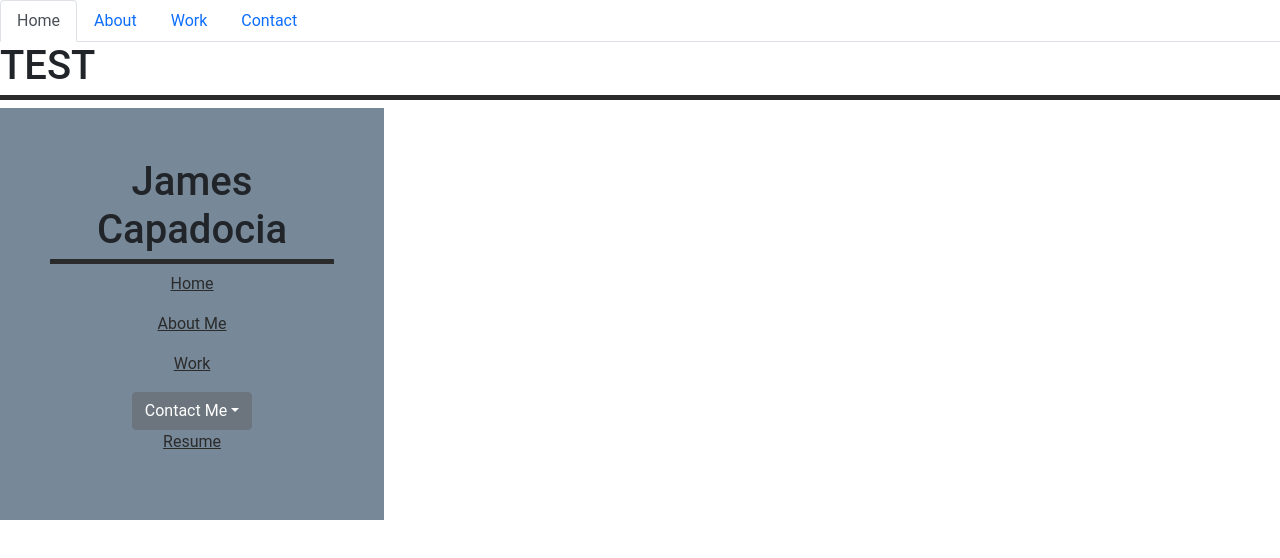
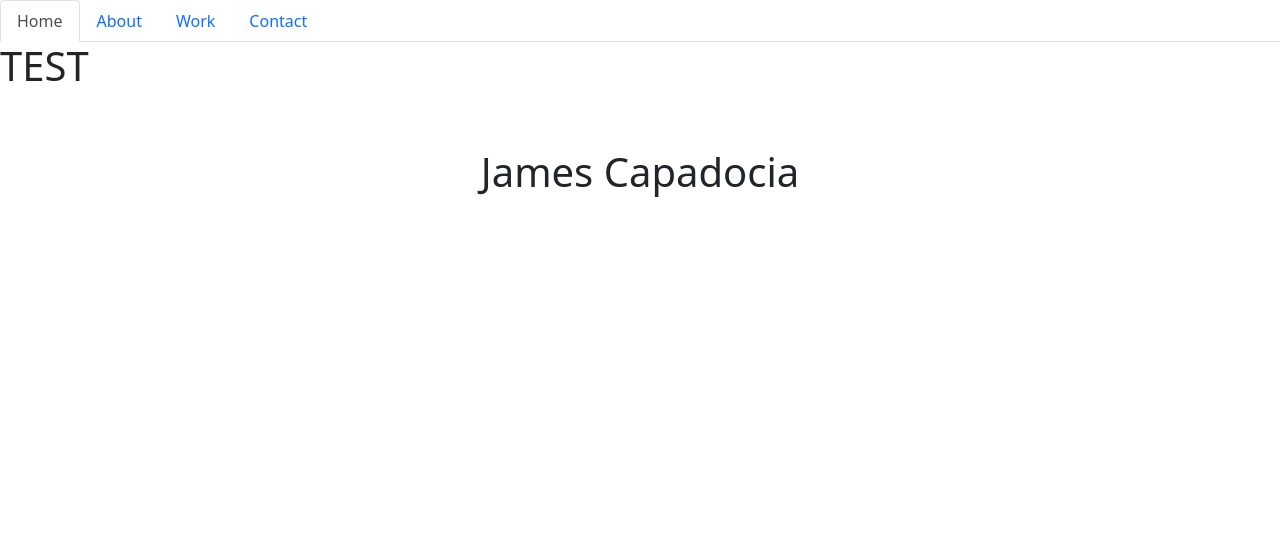
Before and after one commit to jcapadocia3/Personal-Portfolio-V3, a React (Create React App) app: page / in a window 1280 px wide. Shown: the top 558 px of the page. Built offline with nearby package versions, Linux system fonts and the light colour scheme.

Commit message:
Basic formatting stylings and cleanup of markup.

```diff
--- /dev/null
+++ b/src/components/pages/About/About.css
@@ -0,0 +1,9 @@
+h1 {
+    font-size: 75px;
+    padding-bottom: 50px;
+}
+
+.aboutMe {
+    text-align: center;
+    margin: 0 150px 0 150px;
+}
--- a/src/components/pages/Contact/Contact.js
+++ b/src/components/pages/Contact/Contact.js
@@ -1,5 +1,5 @@
 import React from 'react';
-import './style.css';
+// import './style.css';
 
 export default function Contact() {
   return (
--- a/src/components/pages/Contact/style.css
+++ /dev/null
@@ -1,175 +0,0 @@
-* {
-    font-family: 'Roboto', sans-serif;
-}
-
-h1 {
-    margin-top: 25px;
-    padding-bottom: 5px;
-    border-bottom: 5px solid rgb(43, 43, 43);
-}
-
-h2,
-h3 {
-    font-size: 45px;
-    padding-bottom: 20px;
-}
-
-footer {
-    text-align: center;
-    padding-top: 20px;
-    border-top: 5px solid rgb(43, 43, 43);
-}
-
-/* .nameTitle {
-    text-align: center;
-    width: 500px;
-} */
-
-.homeBody {
-    margin-top: 100px;
-    background-color: lightslategray;
-}
-
-.homeLayout {
-    text-align: center;
-}
-
-.mainCont {
-    display: flex;
-    text-align: center;
-    /* justify-content: center; */
-}
-
-.leftCont {
-    text-align: center;
-    /* border: 2px solid black; */
-    padding: 50px 50px 50px 50px;
-    background-color: lightslategray;
-    width: 20%;
-}
-
-.rightCont {
-    width: 80%;
-    padding: 30px 30px 30px 30px;
-    /* border: 2px solid black; */
-}
-
-/* .work {
-    display: flex;
-    justify-content: center;
-    flex-direction: column;
-    border: 2px solid black;
-} */
-
-.meCont {
-    background-color: lightslategray;
-}
-
-.avatar-1 {
-    width: 200px;
-    height: 215px;
-    border-radius: 50%;
-    border: 5px solid rgb(43, 43, 43);
-}
-
-.workCont {
-    display: flex;
-    flex-direction: column;
-    justify-content: center;
-    /* border: 2px solid green; */
-}
-
-.workItem {
-    /* width: 606px; */
-    margin-bottom: 50px;
-    /* border: 3px solid rgb(43, 43, 43); */
-    /* background-color: rgb(43, 43, 43); */
-}
-
-.workItem > p {
-    color: black;
-}
-
-.workImg {
-    margin-top: 10px;
-    border: 3px solid rgb(43, 43, 43);
-}
-
-.workTitle {
-    font-size: 25px;
-    font-weight: bold;
-    padding-top: 15px;
-}
-
-.contactInfo {
-    display: flex;
-    justify-content: center;
-}
-
-.contactInfo > p {
-    padding-right: 5px;
-}
-
-.dropdown-menu {
-    text-align: center;
-}
-
-.dropdown-item2 {
-    text-align: center;
-}
-
-.linkStyle {
-    color: rgb(43, 43, 43);
-    padding: 5px 5px 5px 5px;
-    border: 1px solid black;
-    border-radius: 7px;
-}
-
-#fastforward {
-    color: rgb(43, 43, 43);
-}
-
-@media screen and (max-width: 1450px) {
-
-    .leftCont {
-        width: 30%;
-    }
-
-}
-
-@media screen and (max-width: 1000px) {
-
-    body {
-        width: 100%;
-    }
-
-    img {
-        width: 100%;
-    }
-
-   .mainCont {
-       display: inline;
-   }
-
-   .leftCont {
-       width: 100%;
-   }
-
-   .rightCont {
-       width: 100%;
-   }
-
-   .footer {
-       width: auto;
-   }
-
-   .contactInfo {
-       display: flex;
-       flex-direction: column;
-   }
-
-   .hideMe {
-       display: none;
-   }
-
-}
--- a/src/components/pages/Home/Home.js
+++ b/src/components/pages/Home/Home.js
@@ -1,5 +1,5 @@
 import React from "react";
-import './style.css';
+import "./Home.css";
 
 export default function Home() {
   return (
@@ -7,56 +7,6 @@ export default function Home() {
       <div class="leftCont">
         <div class="avatar"></div>
         <h1>James Capadocia</h1>
-        <div class="navLinks">
-          <p>
-            <a id="fastforward" href="index.html">
-              Home
-            </a>
-          </p>
-          <p>
-            <a id="fastforward" href="aboutme.html">
-              About Me
-            </a>
-          </p>
-          <p>
-            <a id="fastforward" href="work.html">
-              Work
-            </a>
-          </p>
-          <div class="dropdownMenu">
-            <button
-              class="btn btn-secondary dropdown-toggle"
-              type="button"
-              id="dropdownMenuBtn"
-              data-toggle="dropdown"
-              aria-haspopup="true"
-              aria-expanded="false"
-            >
-              Contact Me
-            </button>
-            <div class="dropdown-menu" aria-labelledby="dropdownMenuButton">
-              <p class="dropdown-item">P: 847.730.7599</p>
-              <p class="dropdown-item">E: james.capadocia@gmail.com</p>
-              <a
-                class="dropdown-item2 dropdownLink blue"
-                href="https://linkedin.com/in/james-capadocia-156367217"
-              >
-                <span class="linkStyle">LinkedIn</span>
-              </a>
-              <a
-                class="dropdown-item2 dropdownLink blue"
-                href="https://github.com/jcapadocia3"
-              >
-                <span class="linkStyle">Github</span>
-              </a>
-            </div>
-          </div>
-          <p>
-            <a id="fastforward" href="./assets/images/NEW Resume.pdf">
-              Resume
-            </a>
-          </p>
-        </div>
       </div>
     </div>
   );
--- /dev/null
+++ b/src/components/pages/Home/home.css
@@ -0,0 +1,4 @@
+.mainCont {
+    text-align: center;
+    margin-top: auto;
+}
--- a/src/components/pages/Home/style.css
+++ /dev/null
@@ -1,175 +0,0 @@
-* {
-    font-family: 'Roboto', sans-serif;
-}
-
-h1 {
-    margin-top: 25px;
-    padding-bottom: 5px;
-    border-bottom: 5px solid rgb(43, 43, 43);
-}
-
-h2,
-h3 {
-    font-size: 45px;
-    padding-bottom: 20px;
-}
-
-footer {
-    text-align: center;
-    padding-top: 20px;
-    border-top: 5px solid rgb(43, 43, 43);
-}
-
-/* .nameTitle {
-    text-align: center;
-    width: 500px;
-} */
-
-.homeBody {
-    margin-top: 100px;
-    background-color: lightslategray;
-}
-
-.homeLayout {
-    text-align: center;
-}
-
-.mainCont {
-    display: flex;
-    text-align: center;
-    /* justify-content: center; */
-}
-
-.leftCont {
-    text-align: center;
-    /* border: 2px solid black; */
-    padding: 50px 50px 50px 50px;
-    background-color: lightslategray;
-    width: 20%;
-}
-
-.rightCont {
-    width: 80%;
-    padding: 30px 30px 30px 30px;
-    /* border: 2px solid black; */
-}
-
-/* .work {
-    display: flex;
-    justify-content: center;
-    flex-direction: column;
-    border: 2px solid black;
-} */
-
-.meCont {
-    background-color: lightslategray;
-}
-
-.avatar-1 {
-    width: 200px;
-    height: 215px;
-    border-radius: 50%;
-    border: 5px solid rgb(43, 43, 43);
-}
-
-.workCont {
-    display: flex;
-    flex-direction: column;
-    justify-content: center;
-    /* border: 2px solid green; */
-}
-
-.workItem {
-    /* width: 606px; */
-    margin-bottom: 50px;
-    /* border: 3px solid rgb(43, 43, 43); */
-    /* background-color: rgb(43, 43, 43); */
-}
-
-.workItem > p {
-    color: black;
-}
-
-.workImg {
-    margin-top: 10px;
-    border: 3px solid rgb(43, 43, 43);
-}
-
-.workTitle {
-    font-size: 25px;
-    font-weight: bold;
-    padding-top: 15px;
-}
-
-.contactInfo {
-    display: flex;
-    justify-content: center;
-}
-
-.contactInfo > p {
-    padding-right: 5px;
-}
-
-.dropdown-menu {
-    text-align: center;
-}
-
-.dropdown-item2 {
-    text-align: center;
-}
-
-.linkStyle {
-    color: rgb(43, 43, 43);
-    padding: 5px 5px 5px 5px;
-    border: 1px solid black;
-    border-radius: 7px;
-}
-
-#fastforward {
-    color: rgb(43, 43, 43);
-}
-
-@media screen and (max-width: 1450px) {
-
-    .leftCont {
-        width: 30%;
-    }
-
-}
-
-@media screen and (max-width: 1000px) {
-
-    body {
-        width: 100%;
-    }
-
-    img {
-        width: 100%;
-    }
-
-   .mainCont {
-       display: inline;
-   }
-
-   .leftCont {
-       width: 100%;
-   }
-
-   .rightCont {
-       width: 100%;
-   }
-
-   .footer {
-       width: auto;
-   }
-
-   .contactInfo {
-       display: flex;
-       flex-direction: column;
-   }
-
-   .hideMe {
-       display: none;
-   }
-
-}
--- /dev/null
+++ b/src/components/pages/Work/Work.css
@@ -0,0 +1,9 @@
+h1 {
+    font-size: 75px;
+    padding-bottom: 50px;
+}
+
+.work {
+    text-align: center;
+    margin: 0 250px 0 250px;
+}
--- a/src/components/pages/Work/Work.js
+++ b/src/components/pages/Work/Work.js
@@ -1,12 +1,11 @@
 import React from "react";
-import './style.css';
+import "./Work.css";
 
 export default function Work() {
   return (
     <div class="mainCont">
-      <div class="rightCont">
       <section class="work" id="work">
-          <h3>Work</h3>
+        <h1>Work</h1>
         <div class="workCont">
           <div class="workItem">
             <p class="workTitle">Project Title: v.i.e.w.s.</p>
@@ -58,20 +57,15 @@ export default function Work() {
             <p class="workTitle">Project Title: Code Quiz</p>
             <p>
               GitHub Repo:{" "}
-                <a href="https://github.com/jcapadocia3/Code-Quiz">
-                  Click here!
-                </a>
+              <a href="https://github.com/jcapadocia3/Code-Quiz">Click here!</a>
             </p>
             <p>
               Deployed App:{" "}
-                <a href="https://jcapadocia3.github.io/Code-Quiz/">
-                  Click here!
-                </a>
+              <a href="https://jcapadocia3.github.io/Code-Quiz/">Click here!</a>
             </p>
           </div>
         </div>
       </section>
     </div>
-    </div>
   );
 }
--- a/src/components/pages/Work/style.css
+++ /dev/null
@@ -1,175 +0,0 @@
-* {
-    font-family: 'Roboto', sans-serif;
-}
-
-h1 {
-    margin-top: 25px;
-    padding-bottom: 5px;
-    border-bottom: 5px solid rgb(43, 43, 43);
-}
-
-h2,
-h3 {
-    font-size: 45px;
-    padding-bottom: 20px;
-}
-
-footer {
-    text-align: center;
-    padding-top: 20px;
-    border-top: 5px solid rgb(43, 43, 43);
-}
-
-/* .nameTitle {
-    text-align: center;
-    width: 500px;
-} */
-
-.homeBody {
-    margin-top: 100px;
-    background-color: lightslategray;
-}
-
-.homeLayout {
-    text-align: center;
-}
-
-.mainCont {
-    display: flex;
-    text-align: center;
-    /* justify-content: center; */
-}
-
-.leftCont {
-    text-align: center;
-    /* border: 2px solid black; */
-    padding: 50px 50px 50px 50px;
-    background-color: lightslategray;
-    width: 20%;
-}
-
-.rightCont {
-    width: 80%;
-    padding: 30px 30px 30px 30px;
-    /* border: 2px solid black; */
-}
-
-/* .work {
-    display: flex;
-    justify-content: center;
-    flex-direction: column;
-    border: 2px solid black;
-} */
-
-.meCont {
-    background-color: lightslategray;
-}
-
-.avatar-1 {
-    width: 200px;
-    height: 215px;
-    border-radius: 50%;
-    border: 5px solid rgb(43, 43, 43);
-}
-
-.workCont {
-    display: flex;
-    flex-direction: column;
-    justify-content: center;
-    /* border: 2px solid green; */
-}
-
-.workItem {
-    /* width: 606px; */
-    margin-bottom: 50px;
-    /* border: 3px solid rgb(43, 43, 43); */
-    /* background-color: rgb(43, 43, 43); */
-}
-
-.workItem > p {
-    color: black;
-}
-
-.workImg {
-    margin-top: 10px;
-    border: 3px solid rgb(43, 43, 43);
-}
-
-.workTitle {
-    font-size: 25px;
-    font-weight: bold;
-    padding-top: 15px;
-}
-
-.contactInfo {
-    display: flex;
-    justify-content: center;
-}
-
-.contactInfo > p {
-    padding-right: 5px;
-}
-
-.dropdown-menu {
-    text-align: center;
-}
-
-.dropdown-item2 {
-    text-align: center;
-}
-
-.linkStyle {
-    color: rgb(43, 43, 43);
-    padding: 5px 5px 5px 5px;
-    border: 1px solid black;
-    border-radius: 7px;
-}
-
-#fastforward {
-    color: rgb(43, 43, 43);
-}
-
-@media screen and (max-width: 1450px) {
-
-    .leftCont {
-        width: 30%;
-    }
-
-}
-
-@media screen and (max-width: 1000px) {
-
-    body {
-        width: 100%;
-    }
-
-    img {
-        width: 100%;
-    }
-
-   .mainCont {
-       display: inline;
-   }
-
-   .leftCont {
-       width: 100%;
-   }
-
-   .rightCont {
-       width: 100%;
-   }
-
-   .footer {
-       width: auto;
-   }
-
-   .contactInfo {
-       display: flex;
-       flex-direction: column;
-   }
-
-   .hideMe {
-       display: none;
-   }
-
-}
```
Also changed, not shown: src/components/pages/About/About.js (+14 -18 lines), src/bu_style.css (renamed from src/components/pages/About/style.css). Lines whose indentation alone changed are shown as unchanged.
